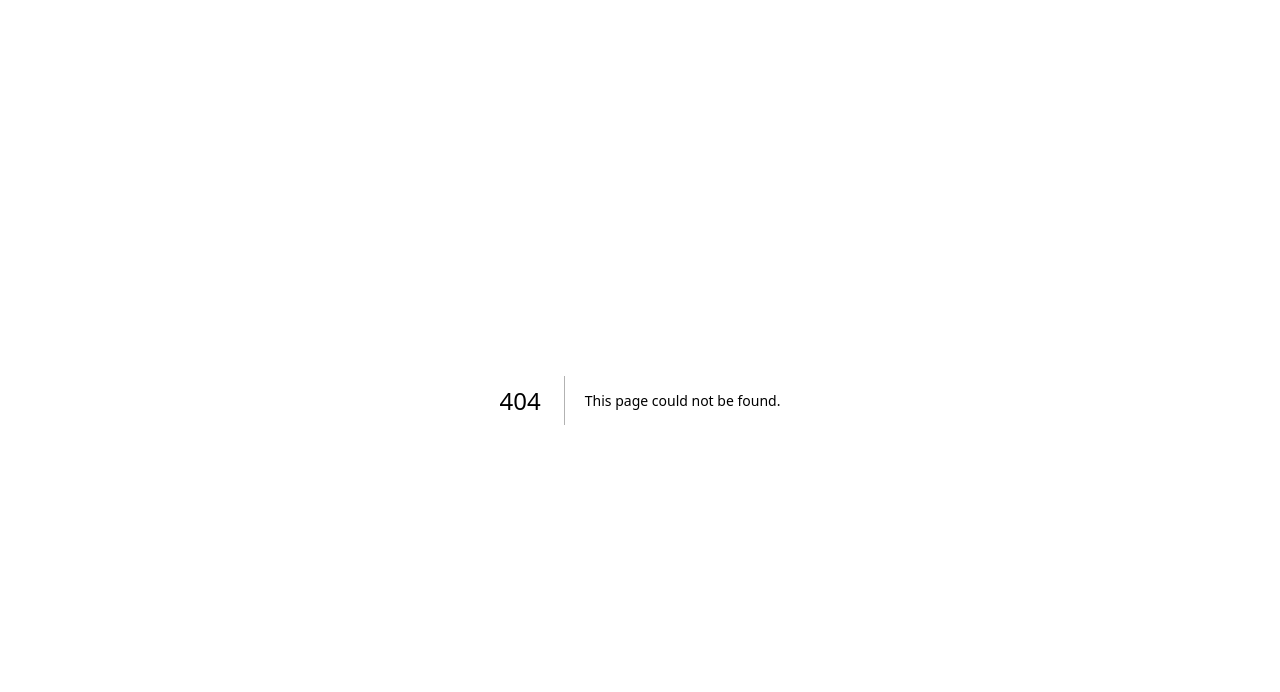
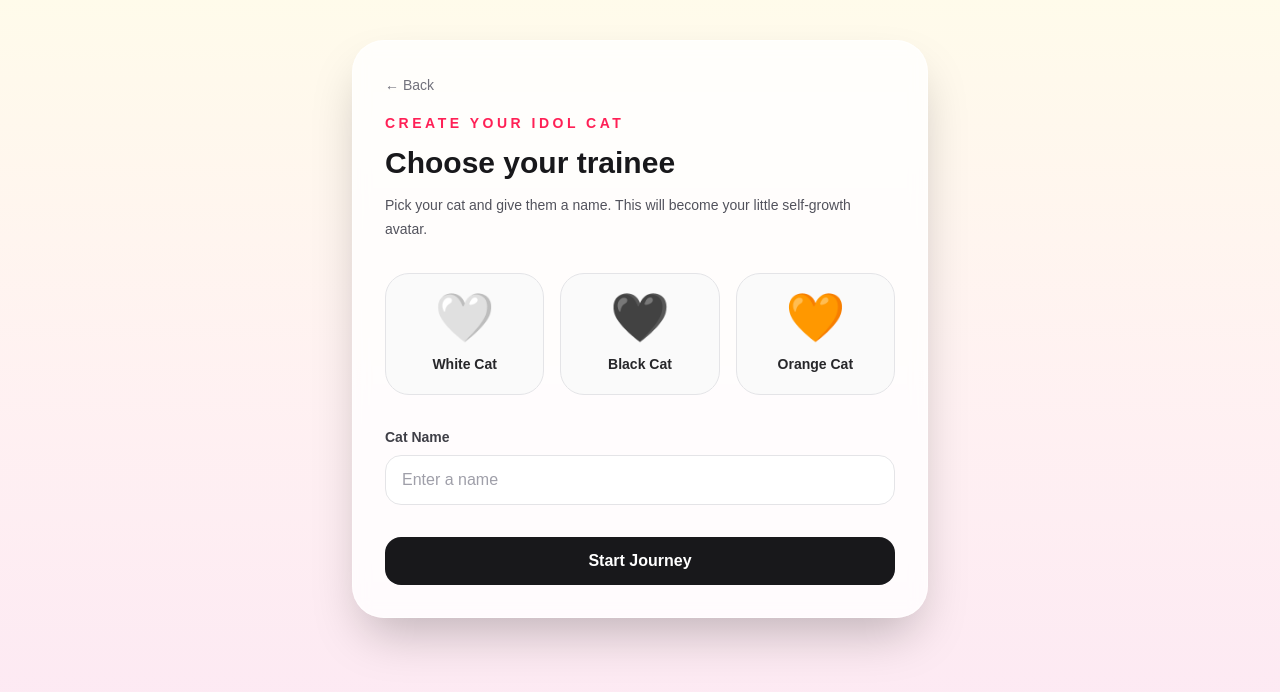
Before and after one commit to ShyunCho/catstar-legend, a Next.js app: page /create in a window 1280 px wide. Before the commit this address had no page. Shown: the top 692 px of the page. Built offline with nearby package versions, Linux system fonts and the light colour scheme.

Commit message:
feat: add cat selection and name validation

```diff
--- /dev/null
+++ b/app/create/page.tsx
@@ -0,0 +1,119 @@
+"use client";
+
+import Link from "next/link";
+import { useRouter } from "next/navigation";
+import { useState } from "react";
+
+const cats = [
+  { id: "white", name: "White Cat", emoji: "🤍" },
+  { id: "black", name: "Black Cat", emoji: "🖤" },
+  { id: "orange", name: "Orange Cat", emoji: "🧡" },
+];
+
+export default function CreatePage() {
+  const router = useRouter();
+  const [selectedCat, setSelectedCat] = useState<string>("");
+  const [catName, setCatName] = useState("");
+  const [error, setError] = useState("");
+
+  const handleStartJourney = () => {
+    const trimmedName = catName.trim();
+
+    if (!selectedCat || !trimmedName) {
+      setError("Please choose a cat and enter a name.");
+      return;
+    }
+
+    const gameData = {
+      name: trimmedName,
+      catType: selectedCat,
+      level: 1,
+      xp: 0,
+      stage: "Kitten Trainee",
+    };
+
+    localStorage.setItem("catstar-legend-save", JSON.stringify(gameData));
+    router.push("/home");
+  };
+
+  return (
+    <main className="min-h-screen bg-gradient-to-b from-amber-50 via-rose-50 to-pink-100 px-6 py-10">
+      <div className="mx-auto max-w-xl rounded-[32px] border border-white/60 bg-white/80 p-8 shadow-2xl backdrop-blur">
+        <Link
+          href="/"
+          className="text-sm font-medium text-zinc-500 hover:text-zinc-800"
+        >
+          ← Back
+        </Link>
+
+        <p className="mt-4 text-sm font-bold uppercase tracking-[0.25em] text-rose-500">
+          Create Your Idol Cat
+        </p>
+
+        <h1 className="mt-3 text-3xl font-black text-zinc-900">
+          Choose your trainee
+        </h1>
+
+        <p className="mt-3 text-sm leading-6 text-zinc-600">
+          Pick your cat and give them a name. This will become your little
+          self-growth avatar.
+        </p>
+
+        <div className="mt-8 grid grid-cols-1 gap-4 sm:grid-cols-3">
+          {cats.map((cat) => {
+            const isSelected = selectedCat === cat.id;
+
+            return (
+              <button
+                key={cat.id}
+                type="button"
+                onClick={() => {
+                  setSelectedCat(cat.id);
+                  setError("");
+                }}
+                className={`rounded-3xl border p-5 text-center transition hover:-translate-y-1 hover:shadow-md ${
+                  isSelected
+                    ? "border-rose-400 bg-rose-50 ring-2 ring-rose-200"
+                    : "border-zinc-200 bg-zinc-50"
+                }`}
+              >
+                <div className="text-5xl">{cat.emoji}</div>
+                <p className="mt-3 text-sm font-bold text-zinc-800">
+                  {cat.name}
+                </p>
+              </button>
+            );
+          })}
+        </div>
+
+        <div className="mt-8">
+          <label className="mb-2 block text-sm font-semibold text-zinc-700">
+            Cat Name
+          </label>
+          <input
+            type="text"
+            value={catName}
+            onChange={(e) => {
+              setCatName(e.target.value);
+              setError("");
+            }}
+            placeholder="Enter a name"
+            className="w-full rounded-2xl border border-zinc-200 bg-white px-4 py-3 outline-none placeholder:text-zinc-400 focus:border-rose-300"
+          />
+        </div>
+
+        {error ? (
+          <p className="mt-4 text-sm font-medium text-red-500">{error}</p>
+        ) : null}
+
+        <button
+          type="button"
+          onClick={handleStartJourney}
+          className="mt-8 block w-full rounded-2xl bg-zinc-900 px-5 py-3 text-center text-base font-semibold text-white transition hover:-translate-y-0.5 hover:shadow-lg"
+        >
+          Start Journey
+        </button>
+      </div>
+    </main>
+  );
+}
--- /dev/null
+++ b/app/home/page.tsx
@@ -0,0 +1,51 @@
+const quests = [
+  "Study 30 min",
+  "Solve 1 SQL problem",
+  "Workout",
+  "Dance practice",
+  "Eat healthy",
+];
+
+export default function HomePage() {
+  return (
+    <main className="min-h-screen bg-gradient-to-b from-pink-50 via-rose-50 to-amber-50 px-6 py-8">
+      <div className="mx-auto max-w-xl space-y-6">
+        <section className="rounded-[32px] border border-white/60 bg-white/80 p-8 shadow-xl backdrop-blur">
+          <div className="text-center">
+            <div className="text-7xl">🐱</div>
+            <h1 className="mt-4 text-2xl font-black text-zinc-900">
+              Luna
+            </h1>
+            <p className="mt-1 text-sm text-zinc-500">Kitten Trainee · Lv.1</p>
+
+            <div className="mt-6">
+              <div className="mb-2 flex justify-between text-sm font-medium text-zinc-600">
+                <span>XP</span>
+                <span>0 / 100</span>
+              </div>
+              <div className="h-4 rounded-full bg-zinc-200">
+                <div className="h-4 w-[20%] rounded-full bg-rose-400" />
+              </div>
+            </div>
+          </div>
+        </section>
+
+        <section className="rounded-[32px] border border-white/60 bg-white/80 p-6 shadow-xl backdrop-blur">
+          <h2 className="text-xl font-black text-zinc-900">Today’s Training</h2>
+
+          <div className="mt-5 space-y-3">
+            {quests.map((quest) => (
+              <label
+                key={quest}
+                className="flex items-center gap-3 rounded-2xl border border-zinc-200 bg-zinc-50 px-4 py-4"
+              >
+                <input type="checkbox" className="h-4 w-4" />
+                <span className="text-sm font-medium text-zinc-800">{quest}</span>
+              </label>
+            ))}
+          </div>
+        </section>
+      </div>
+    </main>
+  );
+}
--- a/app/page.tsx
+++ b/app/page.tsx
@@ -1,35 +1,40 @@
-export default function Home() {
+import Link from "next/link";
+
+export default function StartPage() {
   return (
-    <main className="min-h-screen bg-gradient-to-b from-pink-100 via-rose-50 to-yellow-50 flex items-center justify-center p-6">
-      <div className="w-full max-w-md rounded-3xl border border-white/60 bg-white/80 backdrop-blur-md shadow-xl p-6">
-        <div className="text-center space-y-4">
-          <p className="text-sm font-medium text-rose-500 tracking-[0.2em] uppercase">
-            Pixel Self-Growth Game
+    <main className="min-h-screen bg-gradient-to-b from-rose-100 via-pink-50 to-amber-50 flex items-center justify-center px-6 py-10">
+      <section className="w-full max-w-md rounded-[32px] border border-white/60 bg-white/80 p-8 shadow-2xl backdrop-blur">
+        <div className="text-center">
+          <p className="mb-3 text-xs font-bold uppercase tracking-[0.3em] text-rose-500">
+            Pixel Self-Growth RPG
           </p>
 
-          <h1 className="text-4xl font-black text-gray-900">
+          <h1 className="text-4xl font-black tracking-tight text-zinc-900">
             Catstar Legend
           </h1>
 
-          <p className="text-sm leading-6 text-gray-600">
-            Check your real-life quests, gain XP, and raise your idol cat into
-            a legendary star.
+          <p className="mt-4 text-sm leading-6 text-zinc-600">
+            Turn your real-life progress into XP and raise your idol cat into a
+            legendary star.
           </p>
 
-          <div className="rounded-2xl bg-rose-100/70 p-6 text-6xl shadow-inner">
-            🐱
+          <div className="mt-8 rounded-[28px] bg-gradient-to-b from-rose-100 to-amber-100 p-8 shadow-inner">
+            <div className="text-7xl">🐱</div>
           </div>
 
-          <div className="space-y-2 pt-2">
-            <p className="text-lg font-bold text-gray-800">Luna · Lv.1</p>
-            <p className="text-sm text-gray-500">Kitten Trainee</p>
+          <div className="mt-6">
+            <p className="text-lg font-bold text-zinc-800">Luna · Lv.1</p>
+            <p className="mt-1 text-sm text-zinc-500">Kitten Trainee</p>
           </div>
 
-          <button className="w-full rounded-2xl bg-gray-900 px-4 py-3 text-white font-semibold hover:scale-[1.01] transition">
+          <Link
+            href="/create"
+            className="mt-8 block w-full rounded-2xl bg-zinc-900 px-5 py-3 text-base font-semibold text-white transition hover:-translate-y-0.5 hover:shadow-lg"
+          >
             Start Training
-          </button>
+          </Link>
         </div>
-      </div>
+      </section>
     </main>
   );
 }
```
